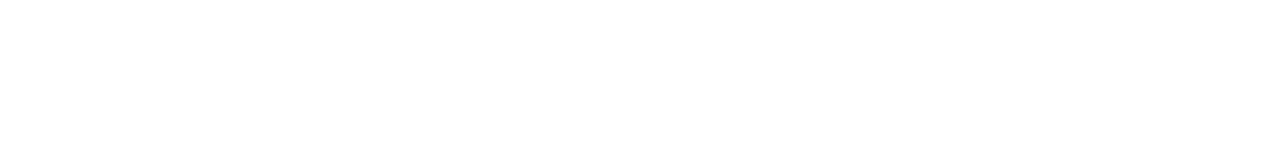
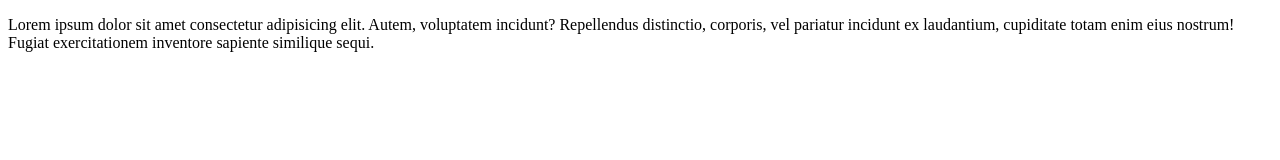
Before and after one commit to ehsanYaghoti/myproject, a plain HTML site: page contact.html in a window 1280 px wide. Drawn offline with Linux system fonts and the light colour scheme.

Commit message:
changses in  3 files

```diff
--- a/contact.html
+++ b/contact.html
@@ -7,6 +7,6 @@
     <title>Document</title>
 </head>
 <body>
-
+    <p>Lorem ipsum dolor sit amet consectetur adipisicing elit. Autem, voluptatem incidunt? Repellendus distinctio, corporis, vel pariatur incidunt ex laudantium, cupiditate totam enim eius nostrum! Fugiat exercitationem inventore sapiente similique sequi.</p>
 </body>
 </html>
--- a/css/css.css
+++ b/css/css.css
@@ -0,0 +1,4 @@
+body {
+    display: block;
+    color: brown;
+}
```
Also changed, not shown: index.html (+1 -1 lines).
